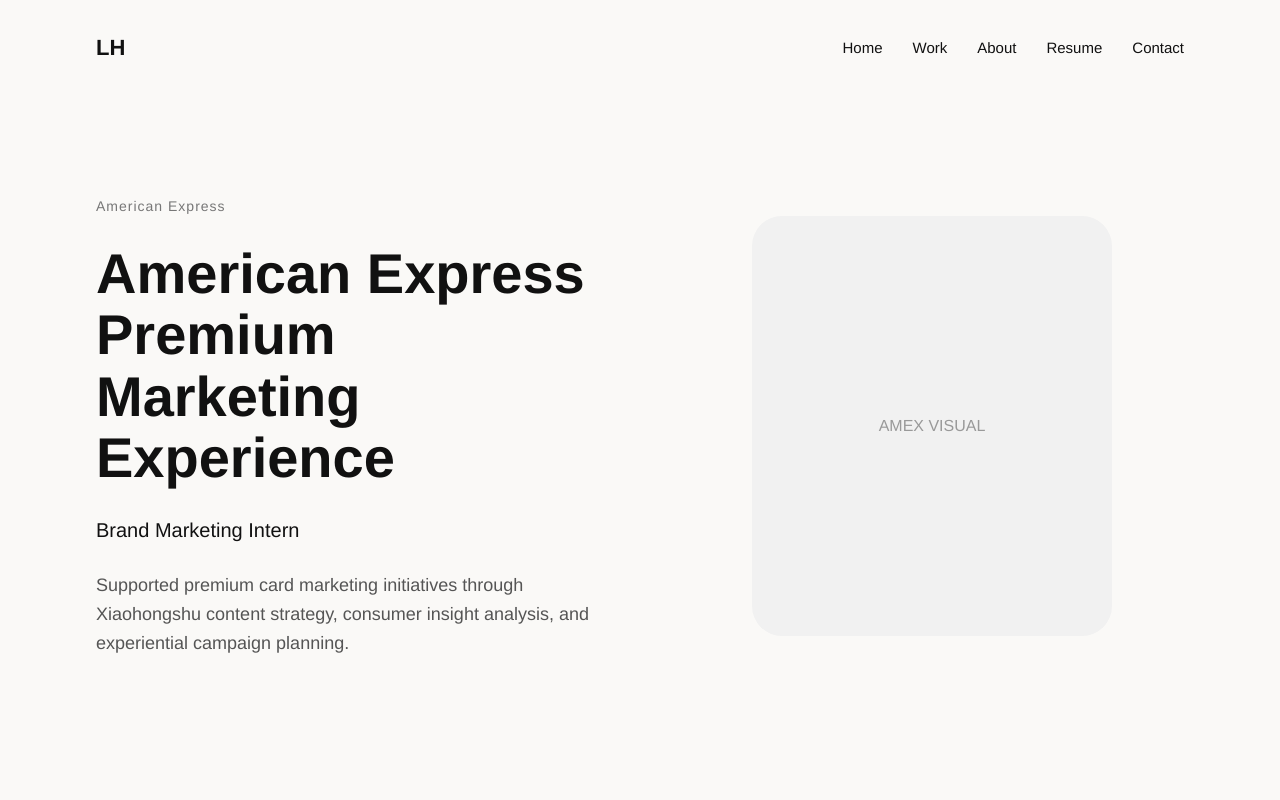
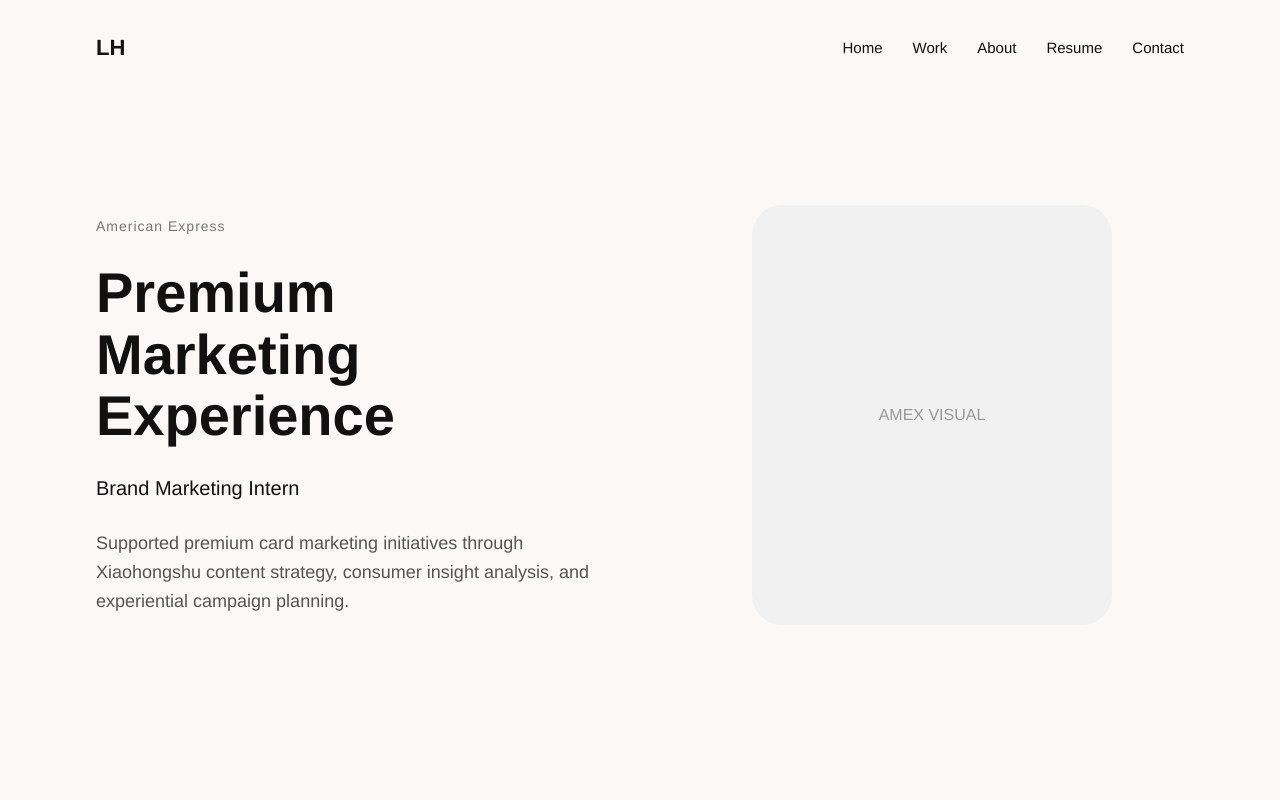
Before and after one commit to liorahuang/liorahuang.github.io, a plain HTML site: page amex.html in a window 1280 px wide. Shown: the top 800 px of the page. Drawn offline with Linux system fonts and the light colour scheme.

Commit message:
Remove 'American Express' from heading

```diff
--- a/amex.html
+++ b/amex.html
@@ -49,7 +49,7 @@
 
 
 <h1>
-American Express Premium Marketing Experience
+Premium Marketing Experience
 </h1>
 
 
```
